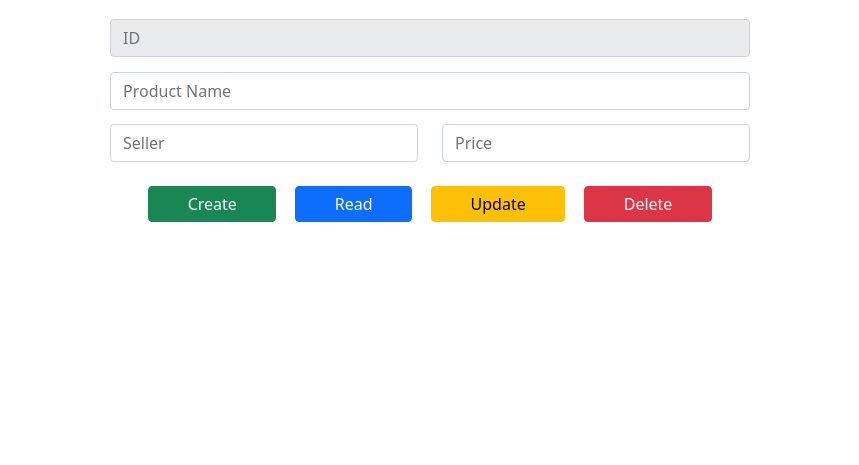
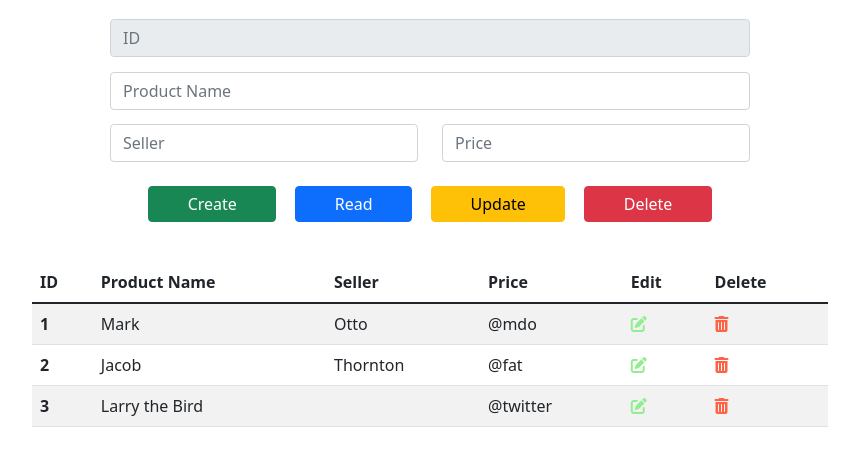
Before and after one commit to jorgespinosa96/jorgespinosa96.github.io, a plain HTML site: page INDEXDB/src/index.html in a window 1280 px wide. Shown: the part 99-564 px from the top of the page, without its empty margins (210-1069 px from the left). Drawn offline with nearby package versions, Linux system fonts and the light colour scheme; a script that the page names is missing.

Commit message:
introducing db

```diff
--- /dev/null
+++ b/INDEXDB/js/main.js
@@ -0,0 +1,7 @@
+//create database
+const db=new Dexie('myBbStore')
+db.version(1).stores({
+    friends:'name,age'
+})
+
+db.open
--- a/INDEXDB/src/index.html
+++ b/INDEXDB/src/index.html
@@ -42,8 +42,54 @@
  <button class="btn btn-warning" id="btn-update">Update</button>
  <button class="btn btn-danger" id="btn-delete">Delete</button>
 </div>
+<div class="container d-flex">
+    <table class="table table-striped">
+        <thead>
+          <tr>
+            <th scope="col">ID</th>
+            <th scope="col">Product Name</th>
+            <th scope="col">Seller</th>
+            <th scope="col">Price</th>
+            <th scope="col">Edit</th>
+            <th scope="col">Delete</th>
+          </tr>
+        </thead>
+        <tbody>
+          <tr>
+            <th scope="row">1</th>
+            <td>Mark</td>
+            <td>Otto</td>
+            <td>@mdo</td>
+            <td><i class="fas fa-edit btnedit"></i></td>
+            <td><i class="fas fa-trash-alt btndelete"></i></td>
+          </tr>
+          <tr>
+            <th scope="row">2</th>
+            <td>Jacob</td>
+            <td>Thornton</td>
+            <td>@fat</td>
+            <td><i class="fas fa-edit btnedit"></i></td>
+            <td><i class="fas fa-trash-alt btndelete"></i></td>
+          </tr>
+          <tr>
+            <th scope="row">3</th>
+            <td colspan="2">Larry the Bird</td>
+            <td>@twitter</td>
+            <td><i class="fas fa-edit btnedit"></i></td>
+            <td><i class="fas fa-trash-alt btndelete"></i></td>
+          </tr>
+        </tbody>
+      </table>
+</div>
 
+    <script src="https://cdn.jsdelivr.net/npm/bootstrap@5.1.3/dist/js/bootstrap.bundle.min.js" integrity="sha384-ka7Sk0Gln4gmtz2MlQnikT1wXgYsOg+OMhuP+IlRH9sENBO0LRn5q+8nbTov4+1p" crossorigin="anonymous"
+    ></script>
 
-    <script src="https://cdn.jsdelivr.net/npm/bootstrap@5.1.3/dist/js/bootstrap.bundle.min.js" integrity="sha384-ka7Sk0Gln4gmtz2MlQnikT1wXgYsOg+OMhuP+IlRH9sENBO0LRn5q+8nbTov4+1p" crossorigin="anonymous"></script>
+    <!--Dexie API-->
+    <script src="https://cdnjs.cloudflare.com/ajax/libs/dexie/3.0.4/dexie.min.js"></script>
+
+    <!--Custom Javascript mains.js-->
+<script src="../js/main.js" type="module"></script>
+
 </body>
 </html>
--- a/INDEXDB/src/style.css
+++ b/INDEXDB/src/style.css
@@ -6,3 +6,17 @@
     margin: 1.5em .6em;
     padding: .3em 2.4em;
 }
+
+.container table{
+    margin: 1em 10em;
+}
+
+table .btnedit{
+    color: lightgreen;
+    cursor: pointer;
+}
+
+table .btndelete{
+    color: tomato;
+    cursor: pointer;
+}
```
Also changed, not shown: INDEXDB/js/Module.js (added).
